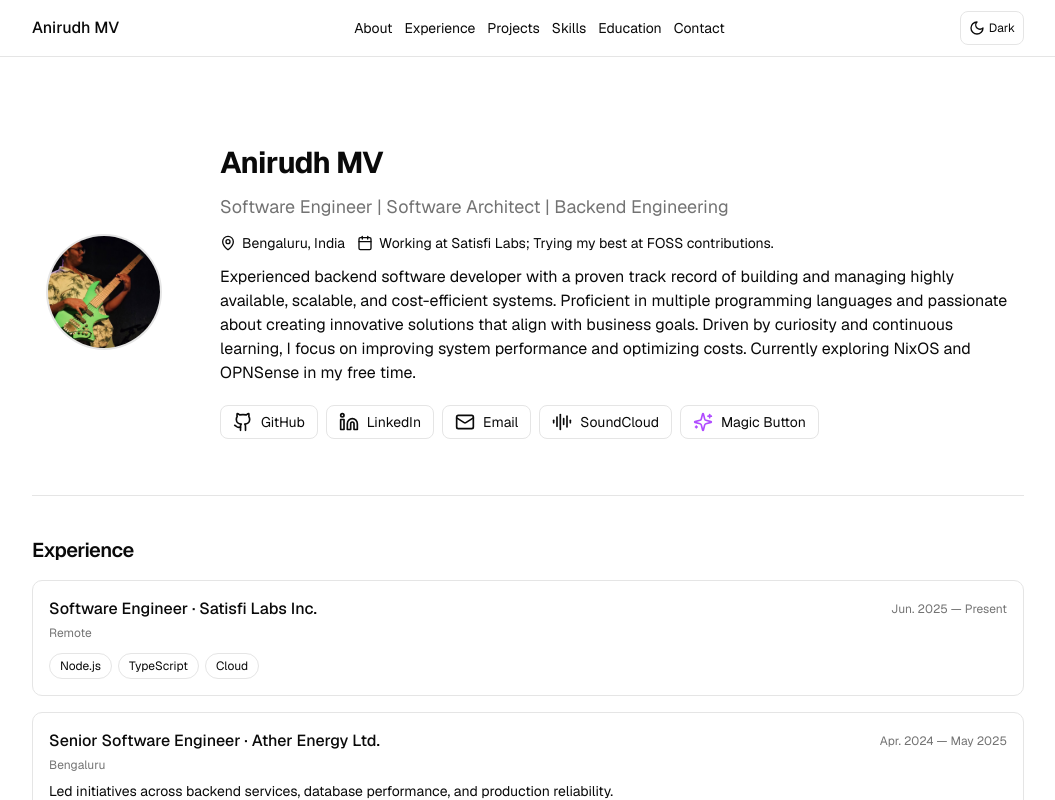
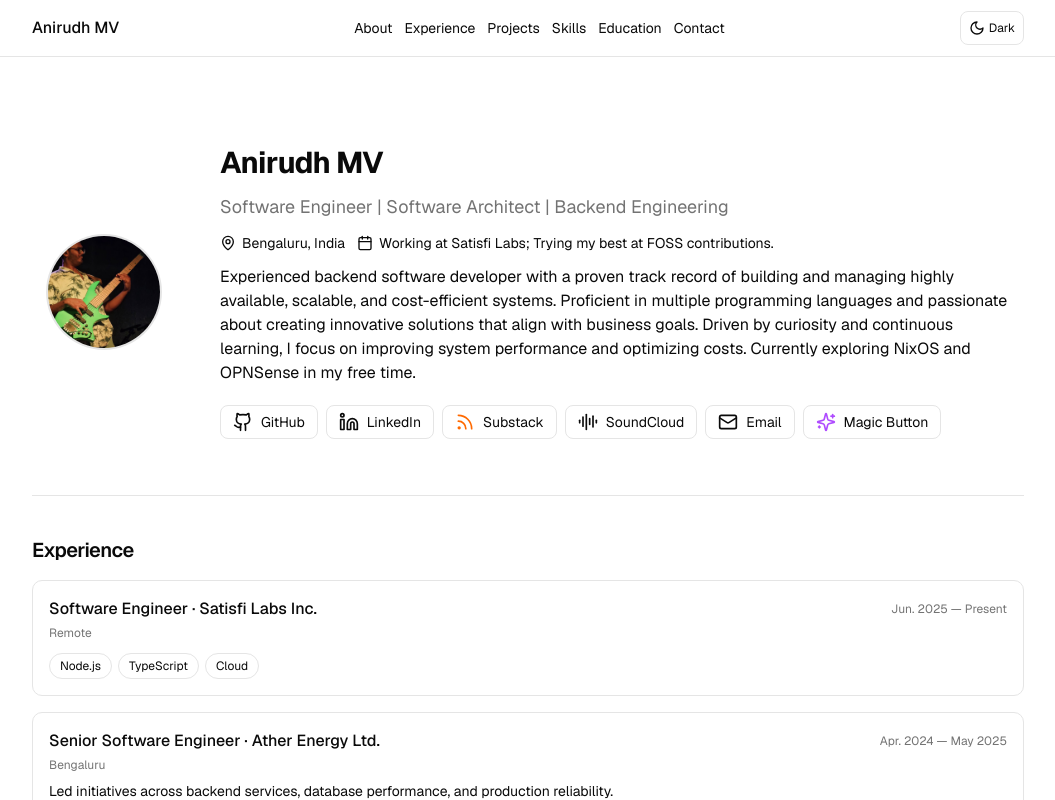
Before and after one commit to Anirudh-MV/anirudh-mv.github.io, a Next.js app: page / in a window 1280 px wide. Shown: the top 800 px of the page, without its empty margins (112-1167 px from the left). Built offline with nearby package versions, Linux system fonts and the light colour scheme.

Commit message:
Add substack

```diff
--- a/app/ClientPage.tsx
+++ b/app/ClientPage.tsx
@@ -13,6 +13,7 @@ import {
   Phone,
   AudioLines,
   Sparkles,
+  Rss,
 } from "lucide-react"
 import type React from "react"
 
@@ -23,7 +24,7 @@ function SocialIcon({
   type,
   href,
   label,
-}: { type: "github" | "linkedin" | "email" | "website" | "soundcloud" | "magic"; href: string; label?: string }) {
+}: { type: "github" | "linkedin" | "email" | "website" | "soundcloud" | "magic" | "substack"; href: string; label?: string }) {
   const common = "size-5"
   function getSocialIcon(type: string, common: string) {
     switch (type) {
@@ -37,6 +38,8 @@ function SocialIcon({
         return <AudioLines className={common} aria-hidden="true" />
       case "magic":
         return <Sparkles className={`${common} text-purple-500 animate-pulse`} aria-hidden="true" />
+      case "substack":
+        return <Rss className={`${common} text-orange-500`} aria-hidden="true" />
       default:
         return <LinkIcon className={common} aria-hidden="true" />
     }
@@ -145,8 +148,9 @@ function Hero() {
             <div className="flex flex-wrap gap-2 pt-2">
               {resume.links?.github ? <SocialIcon type="github" href={resume.links.github} /> : null}
               {resume.links?.linkedin ? <SocialIcon type="linkedin" href={resume.links.linkedin} /> : null}
+              {resume.links?.substack ? <SocialIcon type="substack" href={resume.links.substack} label="Substack" /> : null}
+              {resume.links?.soundcloud ? <SocialIcon type="soundcloud" href={resume.links.soundcloud} /> : null}
               {resume.links?.email ? <SocialIcon type="email" href={`mailto:${resume.links.email}`} /> : null}
-              {resume.links?.soundcloud ? <SocialIcon type="soundcloud" href={resume.links.soundcloud} /> : null}
               {resume.links?.magic ? <SocialIcon type="magic" href={resume.links.magic} /> : null}
             </div>
           </div>
--- a/data/resume.ts
+++ b/data/resume.ts
@@ -24,6 +24,7 @@ export const resume = {
     website: "https://anirudhmv.in",
     soundcloud: "https://soundcloud.com/anirudh-mv",
     magic: "https://www.youtube.com/watch?v=dQw4w9WgXcQ",
+    substack: "https://anirudhmv21.substack.com",
   },
   nav: [
     { href: "#about", label: "About" },
```
